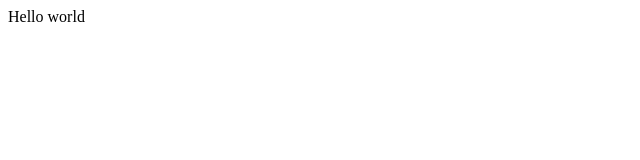
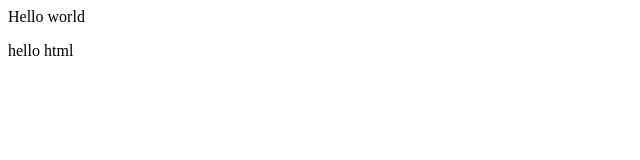
Before and after one commit to GOPIKA767/devops, a plain HTML site: page index.html in a window 1280 px wide. Shown: the full height of the page, 0-640 px from the left. Drawn offline with Linux system fonts and the light colour scheme.

Commit message:
Update index.html

```diff
--- a/index.html
+++ b/index.html
@@ -4,5 +4,6 @@
     </head>
     <body>
         <p>Hello world</p>
+        <p>hello html</p>
     </body>
 </html>
```
